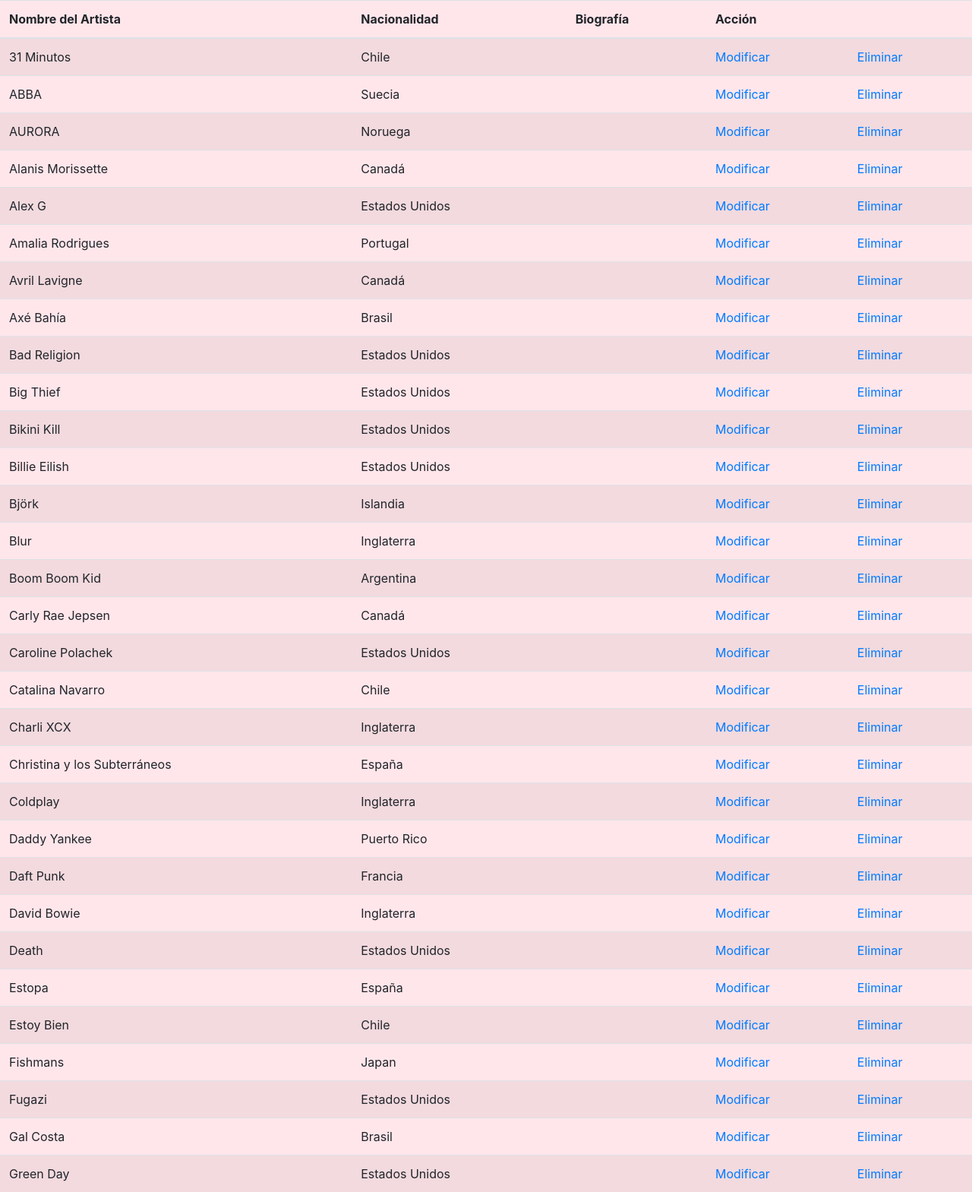
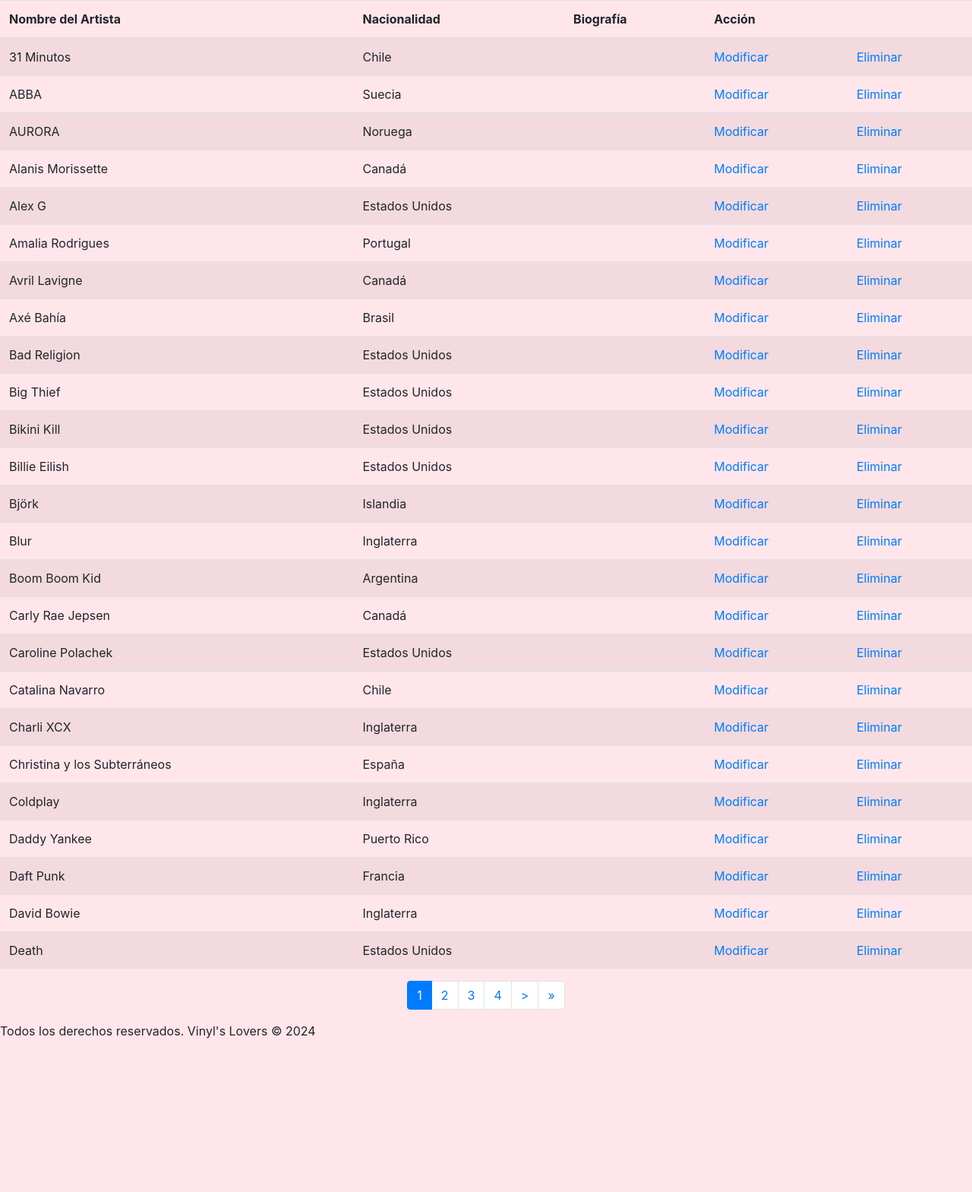
Before and after one commit to vicentefredes/Evaluaci-n-EA3---Vicente-Fredes, a Django app: page /discos/crud_artistas in a window 1280 px wide. Shown: the part 205-1774 px from the top of the page at 76% size. After the commit the page ends 1572 px from the top, so only its background shows below. Run offline with Django 4.2, Linux system fonts and the light colour scheme; a user stored in the database is signed in; data comes from the database, SQL or seed files in the repository; both versions use the stored data as it was after the commit.

Commit message:
paginación(solo en artistas) y orden alfabetico

```diff
--- a/discos/forms.py
+++ b/discos/forms.py
@@ -48,6 +48,10 @@
             'portada': forms.FileInput(attrs={'class': 'form-control'}),
         }
 
+    def __init__(self, *args, **kwargs):
+        super().__init__(*args, **kwargs)
+        self.fields['id_artista'].queryset = Artista.objects.order_by('nombre_artista')
+
 class MensajeForm(forms.ModelForm):
     class Meta:
         model = Mensaje
--- a/discos/templates/discos/artistas_list.html
+++ b/discos/templates/discos/artistas_list.html
@@ -51,6 +51,50 @@
                 </tbody>
             {% endif %}
         </table>
+
+      <!-- Paginación de Bootstrap -->
+      <nav aria-label="Page navigation example">
+        <ul class="pagination justify-content-center">
+            {% if artistas.has_previous %}
+                <li class="page-item">
+                    <a class="page-link" href="?page=1" aria-label="Primera">
+                        <span aria-hidden="true">&laquo;</span>
+                        <span class="sr-only">Primera</span>
+                    </a>
+                </li>
+                <li class="page-item">
+                    <a class="page-link" href="?page={{ artistas.previous_page_number }}" aria-label="Anterior">
+                        <span aria-hidden="true">&lt;</span>
+                        <span class="sr-only">Anterior</span>
+                    </a>
+                </li>
+            {% endif %}
+
+            {% for num in artistas.paginator.page_range %}
+                {% if artistas.number == num %}
+                    <li class="page-item active" aria-current="page"><span class="page-link">{{ num }}</span></li>
+                {% else %}
+                    <li class="page-item"><a class="page-link" href="?page={{ num }}">{{ num }}</a></li>
+                {% endif %}
+            {% endfor %}
+
+            {% if artistas.has_next %}
+                <li class="page-item">
+                    <a class="page-link" href="?page={{ artistas.next_page_number }}" aria-label="Siguiente">
+                        <span aria-hidden="true">&gt;</span>
+                        <span class="sr-only">Siguiente</span>
+                    </a>
+                </li>
+                <li class="page-item">
+                    <a class="page-link" href="?page={{ artistas.paginator.num_pages }}" aria-label="Última">
+                        <span aria-hidden="true">&raquo;</span>
+                        <span class="sr-only">Última</span>
+                    </a>
+                </li>
+            {% endif %}
+        </ul>
+      </nav>
     </div>
 
+
 {% endblock %}
--- a/discos/views.py
+++ b/discos/views.py
@@ -2,6 +2,7 @@
 from django.contrib.auth.decorators import login_required
 from .models import Formato, Genero, Artista, Album, Compra, Mensaje
 from .forms import ArtistaForm, AlbumForm, MensajeForm
+from django.core.paginator import Paginator, EmptyPage, PageNotAnInteger
 
 # Create your views here.
 
@@ -13,6 +14,17 @@
 @login_required
 def crud_artistas(request):
     artistas = Artista.objects.all().order_by('nombre_artista')
+    paginator = Paginator(artistas, 25)
+
+    page = request.GET.get('page')
+
+    try:
+        artistas = paginator.page(page)
+    except PageNotAnInteger:
+        artistas = paginator.page(1)
+    except EmptyPage:
+        artistas = paginator.page(paginator.num_pages)
+
     context = {'artistas': artistas, 'clase': 'mantenedores'}
     return render(request, 'discos/artistas_list.html', context)
 
```
Also changed, not shown: db.sqlite3.
